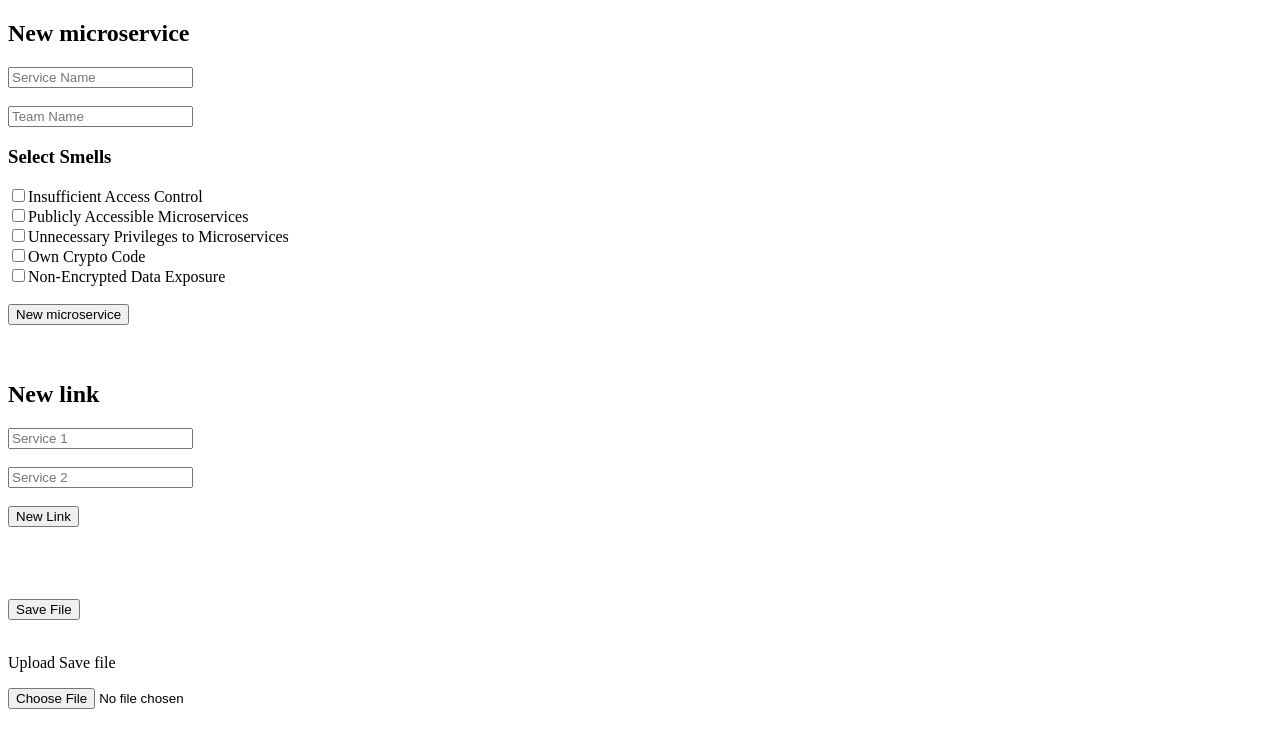
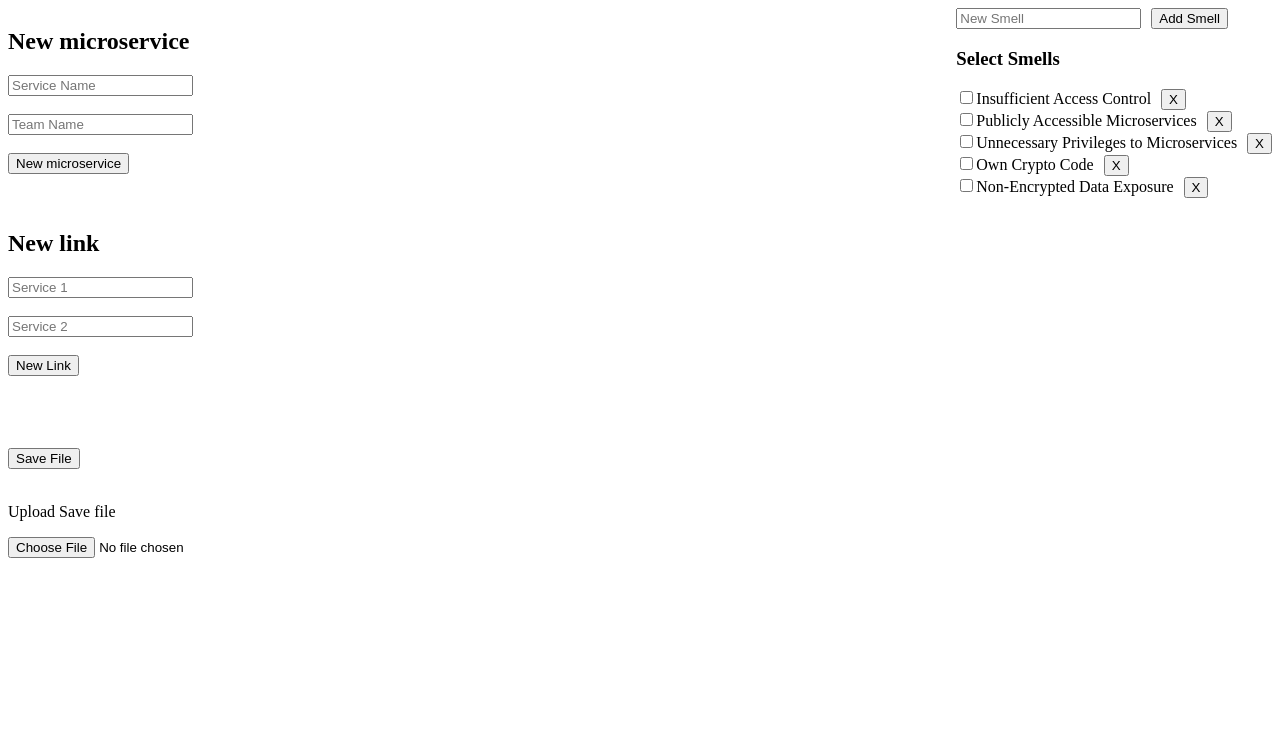
Before and after one commit to SqGabriele/SmellAnalyzer, a React (Vite) app: page / in a window 1280 px wide. Shown: the top 748 px of the page. Built offline with nearby package versions, Linux system fonts and the light colour scheme.

Commit message:
nuovi archi e smells personalizzati

```diff
--- a/src/App.jsx
+++ b/src/App.jsx
@@ -14,6 +14,8 @@ function App() {
   const [arcs, setArcs] = useState([]); //Stato per memorizzare gli archi
   const [serviceNode1, setServiceNode1] = useState(''); //nodi collegati dagli archi
   const [serviceNode2, setServiceNode2] = useState('');
+  const [currentSmells, setCurrentSmells] = useState(CurrentSmells); //smells disponibili
+  const [newSmell, setNewSmell] = useState(''); // stato per il nuovo smell
 
   //Funzione per generare un nuovo nodo
   const generateRandomRectangle = () => {
@@ -41,6 +43,7 @@ function App() {
     };
 
     setRectangles((prevRectangles) => [...prevRectangles, newRectangle]);
+    setServiceName('');
   };
 
   const handleSmellsChange = (event) => {
@@ -52,6 +55,11 @@ function App() {
         return prevProperties.filter((smells) => smells !== name); // Rimuovi la proprietà deselezionata
       }
     });
+  };
+
+  const handleRemoveSmell = (smell) => {
+    setCurrentSmells((prevSmells) => prevSmells.filter((s) => s !== smell));
+    setSmells((prevProperties) => prevProperties.filter((s) => s !== smell));
   };
 
   const handleNameChange = (event) => {
@@ -117,7 +125,8 @@ function App() {
     const dataToSave = {
       rectangles: rectangles,
       teamColors: TeamColors,
-      arcs: arcs
+      arcs: arcs,
+      currentSmells: currentSmells
     };
 
     const blob = new Blob([JSON.stringify(dataToSave, null, 2)], { type: 'application/json' });
@@ -142,6 +151,7 @@ function App() {
           setRectangles(loadedData.rectangles || []);
           setArcs(loadedData.arcs || []);
           TeamColors = loadedData.teamColors || {};
+          setCurrentSmells(loadedData.currentSmells || CurrentSmells);
         } catch (error) {
           console.error('Error reading JSON file:', error);
         }
@@ -151,8 +161,17 @@ function App() {
     }
   };
 
+  // Funzione per aggiungere un nuovo smell
+  const handleAddSmell = () => {
+    if (newSmell && !currentSmells.includes(newSmell)) {
+      setCurrentSmells((prevSmells) => [...prevSmells, newSmell]);
+      setNewSmell('');
+    }
+  };
+
   return (
-    <div>
+    <div style={{ display: 'flex' }}>
+      <div style={{ flex: 1 }}>
         <div>
           <h2>New microservice</h2>
           <input
@@ -161,32 +180,18 @@ function App() {
             value={serviceName}
             onChange={handleNameChange} // Gestisce il cambiamento del nome
           />
-        <br/><br/>
+          <br /><br />
           <input
             type="text"
             placeholder="Team Name"
             value={TeamName}
             onChange={handleTeamChange} // Gestisce il cambiamento del nome
           />
-        <br/>
-        <div>
-          <h3>Select Smells</h3>
-          {CurrentSmells.map((smells) => (
-            <label key={smells}>
-              <input
-                type="checkbox"
-                name={smells}
-                onChange={handleSmellsChange}
-              />
-              {smells}
-              <br/>
-            </label>
-          ))}
-        </div>
-        <br></br>
+          <br />
+          <br />
           <button onClick={generateRandomRectangle}>New microservice</button>
         </div>
-      <br/><br/>
+        <br /><br />
         <div>
           <h2>New link</h2>
           <input
@@ -195,21 +200,21 @@ function App() {
             value={serviceNode1}
             onChange={handleServiceNode1Change} // Gestisce il cambiamento del nome
           />
-        <br/><br/>
+          <br /><br />
           <input
             type="text"
             placeholder="Service 2"
             value={serviceNode2}
             onChange={handleServiceNode2Change} // Gestisce il cambiamento del nome
           />
-        <br/><br/>
+          <br /><br />
           <button onClick={generateNewLink}>New Link</button>
         </div>
         <div>
           {rectangles.map((rect) => (
             <Service
               key={rect.key}
-            id = {rect.key}
+              id={rect.key}
               x={rect.x}
               y={rect.y}
               color={rect.color}
@@ -222,11 +227,42 @@ function App() {
           ))}
         </div>
         <Lines nodes={arcs} />
-      <br/><br/><br/><br/>
+        <br /><br /><br /><br />
         <button onClick={saveDataToJson}>Save File</button>
-      <br/><br/>
+        <br /><br />
         <p>Upload Save file</p>
         <input type="file" onChange={uploadDataFromJson} />
+      </div>
+
+      <div style={{ marginLeft: '20px' }}>
+        <div>
+          <input
+            type="text"
+            placeholder="New Smell"
+            value={newSmell}
+            onChange={(e) => setNewSmell(e.target.value)} // Gestisce il cambiamento del nuovo smell
+          />
+          <button onClick={handleAddSmell} style={{ marginLeft: '10px' }}>
+            Add Smell
+          </button>
+        </div>
+        <h3>Select Smells</h3>
+        {currentSmells.map((smells) => (
+          <label key={smells}>
+            <input
+              type="checkbox"
+              name={smells}
+              onChange={handleSmellsChange}
+            />
+            {smells}
+            <button onClick={() => handleRemoveSmell(smells)} style={{ marginLeft: '10px' }}>
+              X
+            </button>
+            <br />
+          </label>
+        ))}
+
+      </div>
     </div>
   );
 }
--- a/src/Arcs.jsx
+++ b/src/Arcs.jsx
@@ -10,11 +10,33 @@ function Lines({ nodes }) { //nodes è un array di coppie
         const service1 = nodes[i][0];
         const service2 = nodes[i][1];
 
-        // Calcola il centro dei due servizi (per disegnare la linea al centro di ciascuno)
-        const startX = service1.x + 75;
-        const startY = service1.y + 75;
-        const endX = service2.x + 75;
-        const endY = service2.y + 75;
+        // Calcola i "punti di aggancio" dei due servizi
+        let startX = service1.x + 75;
+        let startY = service1.y + 75;
+        let endX = service2.x + 75;
+        let endY = service2.y + 75;
+        const deltaX = service1.x - service2.x;
+        const deltaY = service1.y - service2.y;
+        if(Math.abs(deltaX) > Math.abs(deltaY)){
+          if(deltaX <= 0){
+            startX += 75;
+            endX -= 75;
+          }
+          else{
+            startX -= 75;
+            endX += 75;
+          }
+        }
+        else{
+          if(deltaY <= 0){
+            startY += 75;
+            endY -= 75;
+          }
+          else{
+            startY -= 75;
+            endY += 75;
+          }
+        }
 
         // Aggiungi una linea tra i due servizi
         lines.push(
@@ -26,6 +48,7 @@ function Lines({ nodes }) { //nodes è un array di coppie
             y2={endY}
             stroke="black"
             strokeWidth="2"
+            markerEnd="url(#arrowhead)"
             />
         );
     }
@@ -34,7 +57,19 @@ function Lines({ nodes }) { //nodes è un array di coppie
   };
 
   return (
-    <svg style={{ position: 'absolute', top: 0, left: 0, width: '100%', height: '100%', zIndex: -1}}>
+    <svg style={{ position: "absolute", top: 0, left: 0, width: "100%", height: "100%", zIndex: -1 }}>
+      <defs>
+        <marker
+          id="arrowhead"
+          markerWidth="10"
+          markerHeight="7"
+          refX="10"
+          refY="3.5"
+          orient="auto"
+        >
+          <polygon points="0 0, 10 3.5, 0 7" fill="black" />
+        </marker>
+      </defs>
       {renderLines()}
     </svg>
   );
```
Also changed, not shown: package.json (line endings or trailing spaces). Lines whose indentation alone changed are shown as unchanged.
